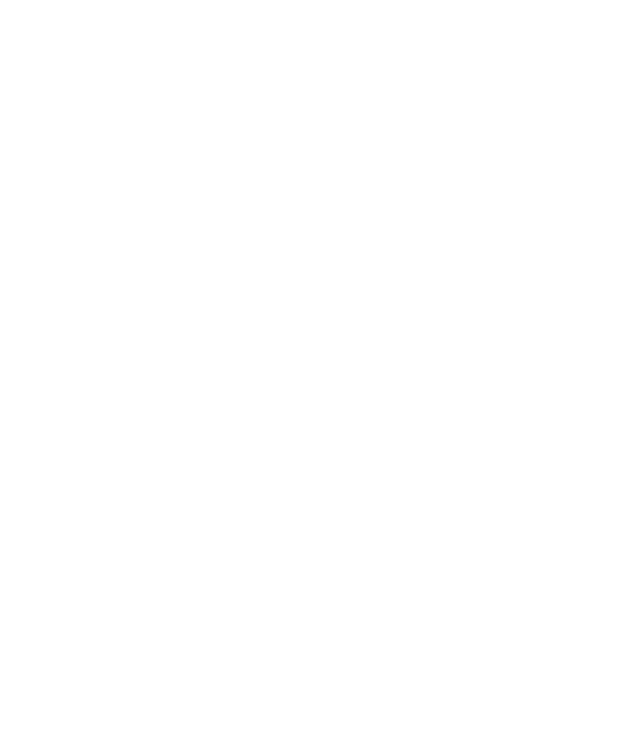
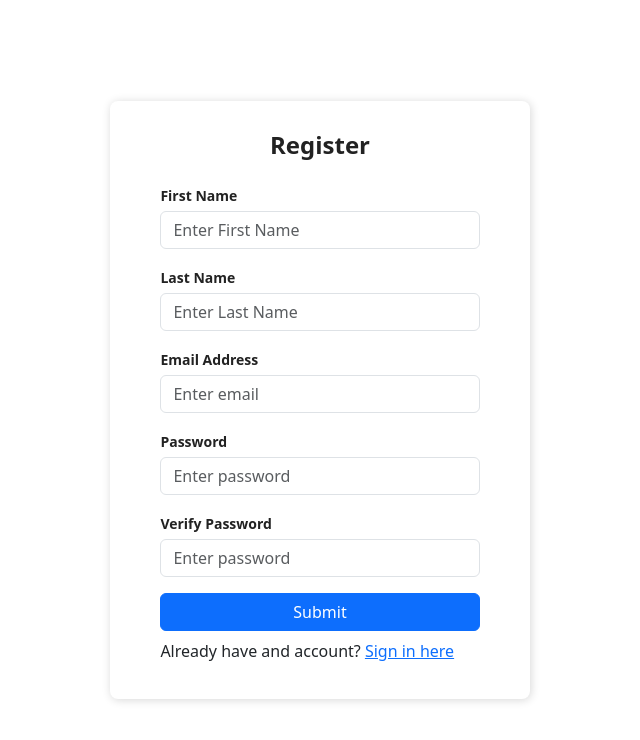
Before and after one commit to anniearcher123/Park-Pioneer, a React (Create React App) app in the folder Capstone/: page /register in a window 1280 px wide. Before the commit this address had no page. Shown: the top 740 px of the page, without its empty margins (320-960 px from the left). Built offline with nearby package versions, Linux system fonts and the light colour scheme; a web font is replaced by a local one.

Commit message:
backend init + register and login page semi functional

```diff
--- a/Capstone/src/App.js
+++ b/Capstone/src/App.js
@@ -2,7 +2,7 @@
 import "./App.css";
 import Home from "./containers/home-page";
 import Login from "./containers/login";
-import MyCalendar from "./containers/calendar";
+import Register from "./containers/register";
 import LiveFeed from "./containers/live-feed";
 import { BrowserRouter, Routes, Route, useParams } from "react-router-dom";
 import { AppContext } from "./context/context";
@@ -52,6 +52,7 @@
           <Route path="/" element={<Home />} />
           <Route path="/calendar" element={<CalendarPage />} />
           <Route path="/login" element={<Login />} />
+          <Route path="/register" element={<Register />} />
           <Route path="parks/:parkName" element={<ParkPage />} />
           <Route path="/discover" element={<LiveFeed />} />
         </Routes>
--- a/Capstone/src/containers/login.js
+++ b/Capstone/src/containers/login.js
@@ -1,93 +1,61 @@
-import React, {useContext} from "react";
-import { useNavigate } from "react-router-dom";
+import React, {useContext, useState} from "react";
+import { NavLink, useNavigate } from "react-router-dom";
 import { AppContext } from "../context/context";
 
 export default function Login (props) {
   const {isLoggedIn, SetIsLoggedIn} = useContext(AppContext);
   const navigate = useNavigate()
+  const [currentUser, setCurrentUser] = useState([])
 
   function login(){
+    console.log(currentUser)
     SetIsLoggedIn(true)
     navigate("/")
   }
-  // sign up form
-  //   let [authMode, setAuthMode] = useState("signin");
 
-  //   const changeAuthMode = () => {
-  //     setAuthMode(authMode === "signin" ? "signup" : "signin");
-  //   };
-
-  //   if (authMode === "signin") {
-  //     return (
-  //       <div className="Auth-form-container">
-  //         <form className="Auth-form">
-  //           <div className="Auth-form-content">
-  //             <h3 className="Auth-form-title">Sign In</h3>
-  //             <div className="text-center">
-  //               Not registered yet?{" "}
-  //               <span className="link-primary" onClick={changeAuthMode}>
-  //                 Sign Up
-  //               </span>
-  //             </div>
-  //             <div className="form-group mt-3">
-  //               <label>Email address</label>
-  //               <input
-  //                 type="email"
-  //                 className="form-control mt-1"
-  //                 placeholder="Email"
-  //               />
-  //             </div>
-  //             <div className="form-group mt-3">
-  //               <label>Password</label>
-  //               <input
-  //                 type="password"
-  //                 className="form-control mt-1"
-  //                 placeholder="Password"
-  //               />
-  //             </div>
-  //             <div className="d-grid gap-2 mt-3">
-  //               <button type="submit" className="btn btn-primary">
-  //                 Submit
-  //               </button>
-  //             </div>
-  //             <p className="text-center mt-2">
-  //               Forgot <a href="#">password?</a>
-  //             </p>
-  //           </div>
-  //         </form>
-  //       </div>
-  //     );
-  //   }
-  // login form
   return (
     <div className="Auth-form-container">
       <form className="Auth-form" onSubmit={login}>
         <div className="Auth-form-content">
           <h3 className="Auth-form-title">Sign In</h3>
+
           <div className="form-group mt-3">
             <label>Email Address</label>
             <input
             type="email"
+            required
             className="form-control mt-1"
-              placeholder="Enter email"
+            placeholder="Enter Email"
+            value={currentUser.email}
+            onChange={(e) => setCurrentUser({ ...currentUser, email: e.target.value })}
             />
+
           </div>
           <div className="form-group mt-3">
             <label>Password</label>
             <input
             type="password"
+            required
             className="form-control mt-1"
-              placeholder="Enter password"
+            placeholder="Enter Password"
+            value={currentUser.password}
+            onChange={(e) => setCurrentUser({...currentUser, password: e.target.value })}
             />
           </div>
+
           <div className="d-grid gap-2 mt-3">
             <button type="submit" className="btn btn-primary">
               Submit
             </button>
           </div>
+          <div className="d-flex justify-content-center">
+            <p className="forgot-password text-right mt-2 mx-2">
+              <NavLink to="/register">Register</NavLink>
+            </p>
             <p className="forgot-password text-right mt-2">
-            Forgot <a href="#">password?</a>
+              <NavLink to="/">Home</NavLink>
             </p>
+          </div>
         </div>
       </form>
     </div>
--- /dev/null
+++ b/Capstone/src/containers/register.js
@@ -0,0 +1,112 @@
+import React, {useContext, useState} from "react";
+import { NavLink, useNavigate } from "react-router-dom";
+import { AppContext } from "../context/context";
+
+export default function Register (props) {
+  const {isLoggedIn, SetIsLoggedIn} = useContext(AppContext);
+  const navigate = useNavigate()
+  const [addUser, setAddUser] = useState([])
+
+  function handleSubmit(e){
+    e.preventDefault();
+    if (addUser.password === addUser.verify){
+        fetch('/register', {
+            method: 'POST',
+            data: {
+            firstName: addUser.firstName,
+            lastName: addUser.lastName,
+            email: addUser.email,
+            password: addUser.password
+            }
+        })
+
+        .then((response) => {
+            return response.json()
+          }).then((body) => {
+            console.log(body);
+          })
+
+        navigate("/login")
+    }
+    else {
+        alert('Password does not match')
+    }
+
+
+}
+
+  return (
+    <div className="Auth-form-container">
+      <form className="Auth-form" onSubmit={handleSubmit}>
+        <div className="Auth-form-content">
+            <h3 className="Auth-form-title">Register</h3>
+            <div className="form-group mt-3">
+                <label>First Name</label>
+                <input
+                type="text"
+                required
+                className="form-control mt-1"
+                placeholder="Enter First Name"
+                value={addUser.firstName}
+                onChange={(e) => setAddUser({ ...addUser, firstName: e.target.value })}
+                />
+            </div>
+
+            <div className="form-group mt-3">
+                <label>Last Name</label>
+                <input
+                type="text"
+                required
+                className="form-control mt-1"
+                placeholder="Enter Last Name"
+                value={addUser.lastName}
+                onChange={(e) => setAddUser({ ...addUser, lastName: e.target.value })}
+                />
+            </div>
+
+            <div className="form-group mt-3">
+                <label>Email Address</label>
+                <input
+                type="email"
+                required
+                className="form-control mt-1"
+                placeholder="Enter email"
+                value={addUser.email}
+                onChange={(e) => setAddUser({ ...addUser, email: e.target.value })}
+                />
+            </div>
+          <div className="form-group mt-3">
+            <label>Password</label>
+            <input
+                type="password"
+                required
+                className="form-control mt-1"
+                placeholder="Enter password"
+                value={addUser.password}
+                onChange={(e) => setAddUser({ ...addUser, password: e.target.value })}
+            />
+          </div>
+          <div className="form-group mt-3">
+            <label>Verify Password</label>
+            <input
+                type="password"
+                required
+                className="form-control mt-1"
+                placeholder="Enter password"
+                value={addUser.verify}
+                onChange={(e) => setAddUser({ ...addUser, verify: e.target.value })}
+            />
+          </div>
+          <div className="d-grid gap-2 mt-3">
+            <button type="submit" className="btn btn-primary">
+              Submit
+            </button>
+          </div>
+          <p className="forgot-password text-right mt-2">
+            Already have and account? <NavLink to="/login">Sign in here</NavLink>
+          </p>
+        </div>
+      </form>
+    </div>
+  );
+};
```
Also changed, not shown: Capstone/package.json (+12 -2 lines), Capstone/src/Server/config/config.json (added, +23 -0 lines), Capstone/src/Server/migrations/20221214033527-create-user.js (added, +40 -0 lines), Capstone/src/Server/models/index.js (added, +38 -0 lines), Capstone/src/Server/models/user.js (added, +27 -0 lines), Capstone/src/Server/node.js (added, +14 -0 lines), Capstone/src/containers/modal.js (deleted, +0 -11 lines), 1 other file (tests, documents, lock files or other folders). Lines whose indentation alone changed are shown as unchanged.
